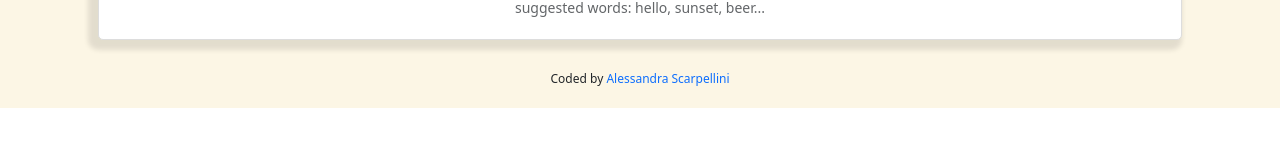
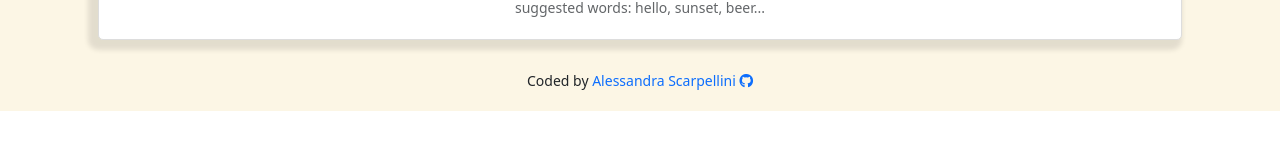
Before and after one commit to Aleale81/dictionary-project, a React (Create React App) app: page / in a window 1280 px wide. Shown: the part 380-530 px from the top of the page. Built offline with nearby package versions, Linux system fonts and the light colour scheme; no server answers.

Commit message:
added github icon to the footer

```diff
--- a/public/index.html
+++ b/public/index.html
@@ -11,6 +11,8 @@
     <meta name="theme-color" content="#000000" />
     <meta name="Dictionary App" content="Dictionary site created using create-react-app" />
     <link rel="manifest" href="%PUBLIC_URL%/manifest.json" />
+    <script src="https://kit.fontawesome.com/0032934867.js" crossorigin="anonymous"></script>
+
     <title>Dictionary App</title>
 </head>
 
--- a/src/App.css
+++ b/src/App.css
@@ -16,7 +16,7 @@
 }
 
 .Footer {
-    font-size: 12px;
+    font-size: 14px;
     margin-top: 30px;
     padding-bottom: 20px;
 }
--- a/src/App.js
+++ b/src/App.js
@@ -22,8 +22,8 @@ function App() {
 						target="_blank"
 						rel="noopener noreferrer"
 					>
-						Alessandra Scarpellini
-					</a>{" "}
+						Alessandra Scarpellini <i class="fab fa-github icons"></i>
+					</a>
 				</footer>
 			</div>
 		</div>
--- a/src/Dictionary.js
+++ b/src/Dictionary.js
@@ -11,12 +11,10 @@ export default function Dictionary(props) {
 	let [photos, setPhotos] = useState(null);
 
 	function handleDictionaryResponse(response) {
-		console.log(response.data[0]);
 		setWordData(response.data[0]);
 	}
 
 	function handlePexelsResponse(response) {
-		console.log(response.data.photos);
 		setPhotos(response.data.photos);
 	}
 
--- a/src/Word.js
+++ b/src/Word.js
@@ -10,9 +10,7 @@ export default function Word(props) {
 		return (
 			<div className="Word">
 				<div className="row mt-3">
-					{" "}
 					<div className="col-md-8 text-start">
-						{" "}
 						<section className="audioplayer text-center m-lg-3 mb-3">
 							<h1>{props.data.word} </h1>
 							<p>({props.data.phonetic})</p>
```
